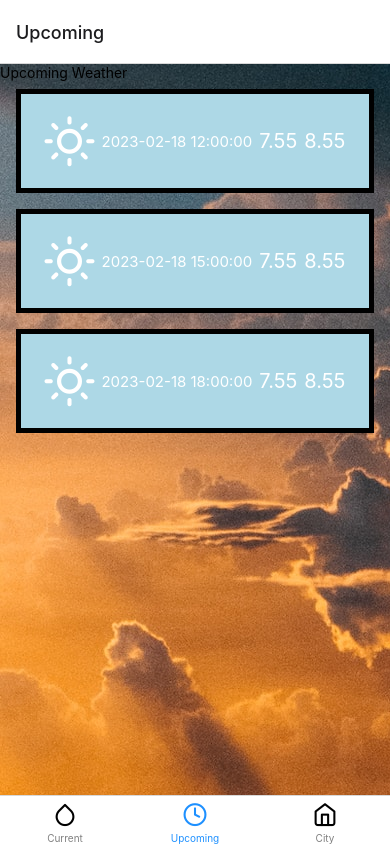
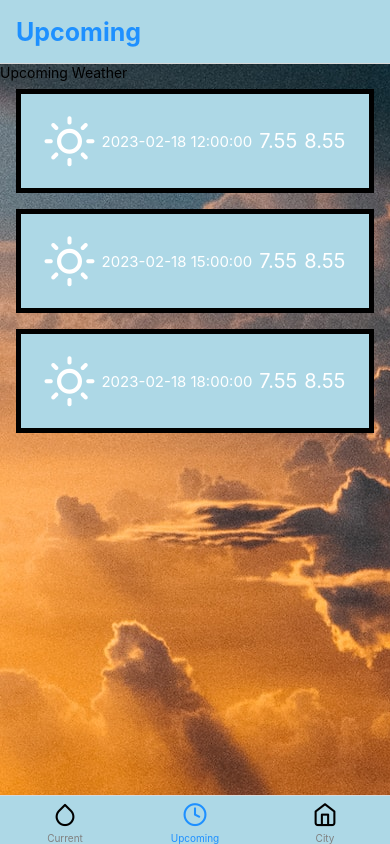
Before and after one commit to jarrettwbishop/WeatherApp, a React Native app: screen /Upcoming in a window 390 px wide. Built offline with nearby package versions, Linux system fonts and the light colour scheme.

Commit message:
Customize header and tab bar styles

```diff
--- a/src/components/Tabs.js
+++ b/src/components/Tabs.js
@@ -4,6 +4,7 @@ import UpcomingWeather from '../screens/UpcomingWeather'
 import City from '../screens/City'
 import { createBottomTabNavigator } from '@react-navigation/bottom-tabs'
 import { Feather } from '@expo/vector-icons'
+
 
 const Tab = createBottomTabNavigator()
 
@@ -12,7 +13,19 @@ const Tabs = () => {
         <Tab.Navigator
         screenOptions={{
           tabBarActiveTintColor: 'dodgerblue',
-          tabBarInactiveTintColor: 'grey'
+          tabBarInactiveTintColor: 'grey',
+          tabBarStyle: {
+            backgroundColor: 'lightblue'
+          },
+          // reactnavigation.org/docs/headers
+          headerStyle: {
+            backgroundColor: 'lightblue'
+          },
+          headerTitleStyle: {
+            fontWeight: 'bold',
+            fontSize: 25,
+            color: 'dodgerblue'
+          }
         }}
         >
             <Tab.Screen name={'Current'} component={CurrentWeather} options={{
```
